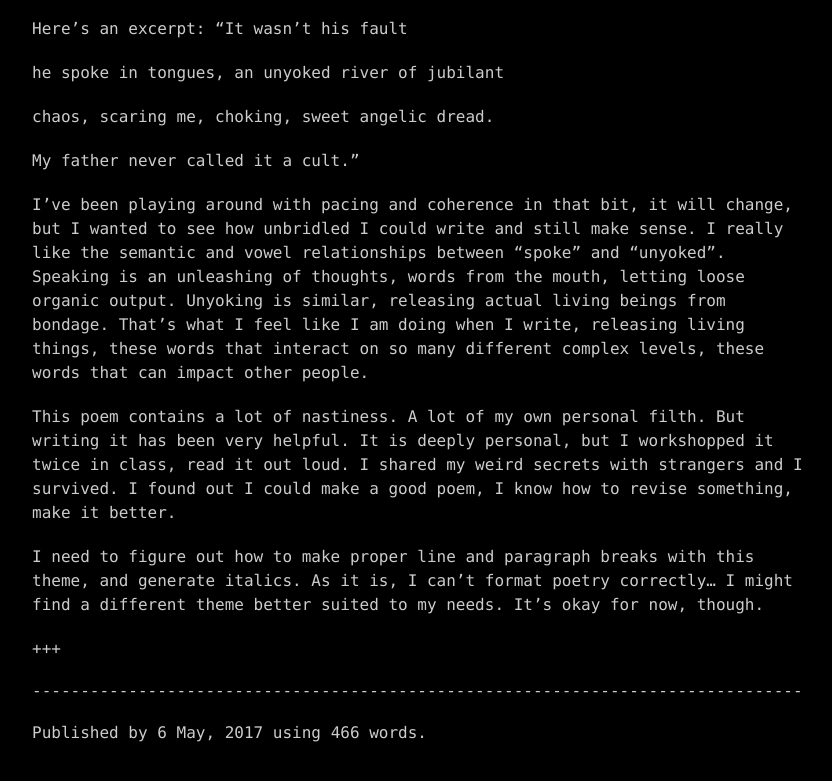
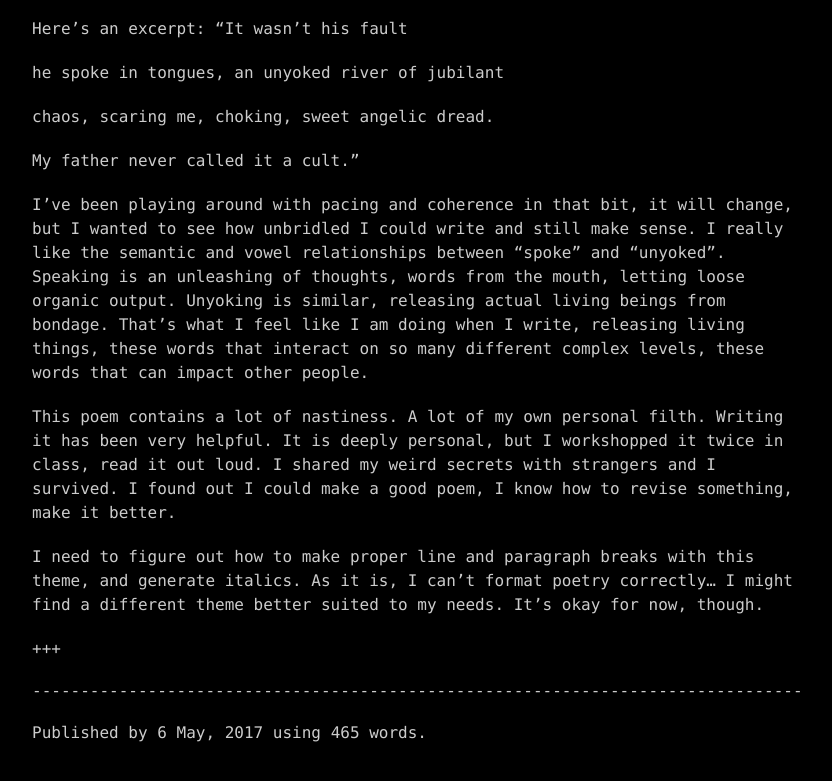
Before and after one commit to leeonyah/leeonyah.github.io, a plain HTML site: page post/filth/index.html in a window 1280 px wide. Shown: the part 640-1421 px from the top of the page, without its empty margins (218-1050 px from the left). Drawn offline with Linux system fonts and the light colour scheme.

Commit message:
Generate site

```diff
--- a/post/filth/index.html
+++ b/post/filth/index.html
@@ -141,7 +141,7 @@ Deep in the dirtiest, most shameful crevices of life and thought are the answers
 
 
 <meta itemprop="dateModified" content="2017-05-06T15:40:29-05:00" />
-<meta itemprop="wordCount" content="466">
+<meta itemprop="wordCount" content="465">
 
 
 
@@ -205,7 +205,7 @@ these words that interact on so many different complex levels, these
 words that can impact other people.</p>
 
 <p>This poem contains a lot of nastiness. A lot of my own personal filth.
-But writing it has been very helpful. It is deeply personal, but
+Writing it has been very helpful. It is deeply personal, but
 I workshopped it twice in class, read it out loud. I shared my weird secrets with strangers and I survived. I found out I could make a good poem, I know how to revise something, make it better.</p>
 
 <p>I need to figure out how to make proper line and paragraph breaks with this theme, and generate italics. As it is, I can&rsquo;t format poetry correctly&hellip; I might find a different theme better suited to my needs. It&rsquo;s okay for now, though.</p>
@@ -228,7 +228,7 @@ I workshopped it twice in class, read it out loud. I shared my weird secrets wit
   </time>
 
 
-  using <span itemprop="wordCount">466</span> words.
+  using <span itemprop="wordCount">465</span> words.
 </p>
 
 
```
Also changed, not shown: index.html (+1 -1 lines), post/index.html (+1 -1 lines).
